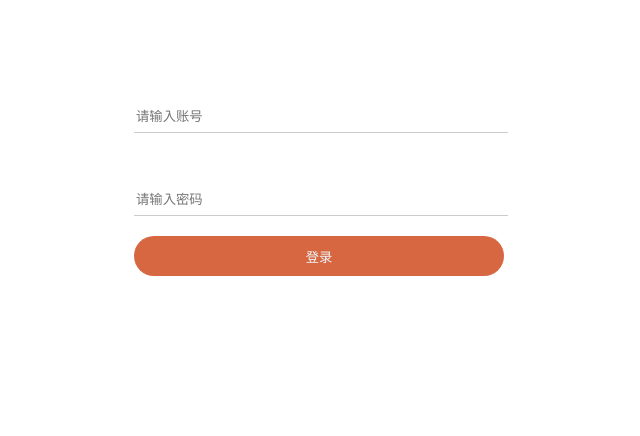
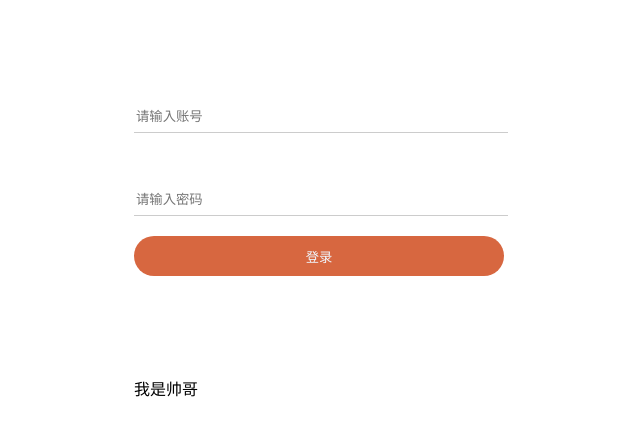
Before and after one commit to chenlongzhi/yanWangDragon, a plain HTML site: page index.html in a window 1280 px wide. Shown: the whole page, without its empty margins (306-946 px from the left). Drawn offline with Linux system fonts and the light colour scheme.

Commit message:
修改了index.html

```diff
--- a/index.html
+++ b/index.html
@@ -47,6 +47,10 @@
         <input type="text" placeholder="请输入账号" class="one">
         <input type="password"placeholder="请输入密码"  class="two">
         <button class="login">登录</button>
+        <div>
+            我是帅哥
+
+        </div>
 
 
     </div>
```
